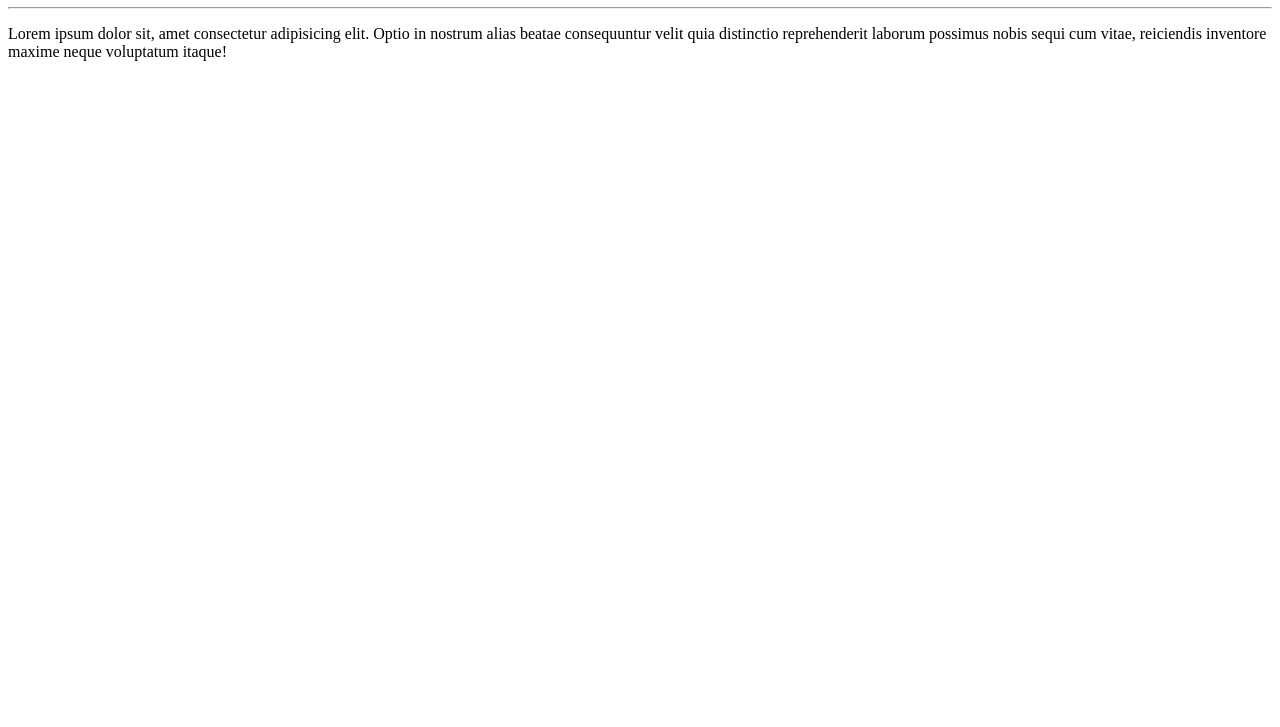
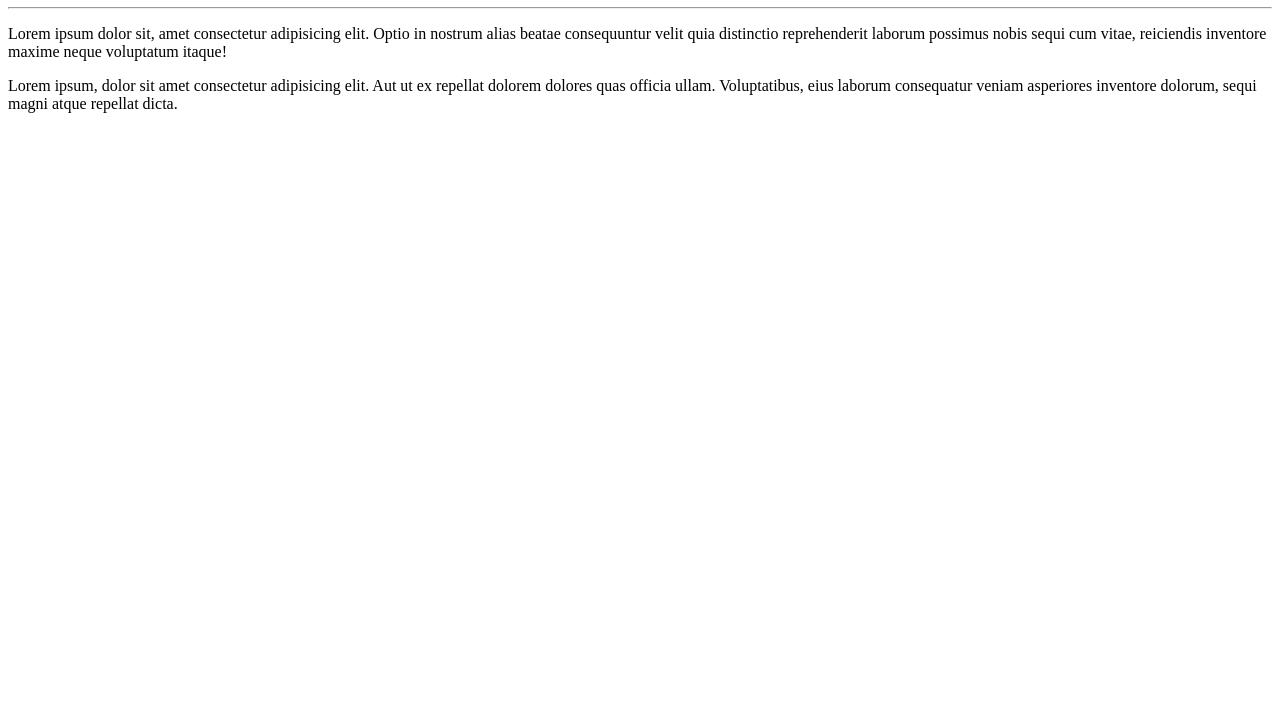
Before and after one commit to Victor-joao1/Ola-mundo, a plain HTML site: page site-exemplo/index.html in a window 1280 px wide. Shown: the part 73-800 px from the top of the page. Drawn offline with Linux system fonts and the light colour scheme.

Commit message:
Adicionei um paragrafo

```diff
--- a/site-exemplo/index.html
+++ b/site-exemplo/index.html
@@ -10,5 +10,6 @@
     <h1>Olá, Mundo!</h1>
     <hr>
     <p>Lorem ipsum dolor sit, amet consectetur adipisicing elit. Optio in nostrum alias beatae consequuntur velit quia distinctio reprehenderit laborum possimus nobis sequi cum vitae, reiciendis inventore maxime neque voluptatum itaque! </p>
+    <p>Lorem ipsum, dolor sit amet consectetur adipisicing elit. Aut ut ex repellat dolorem dolores quas officia ullam. Voluptatibus, eius laborum consequatur veniam asperiores inventore dolorum, sequi magni atque repellat dicta.</p>
 </body>
 </html>
```
